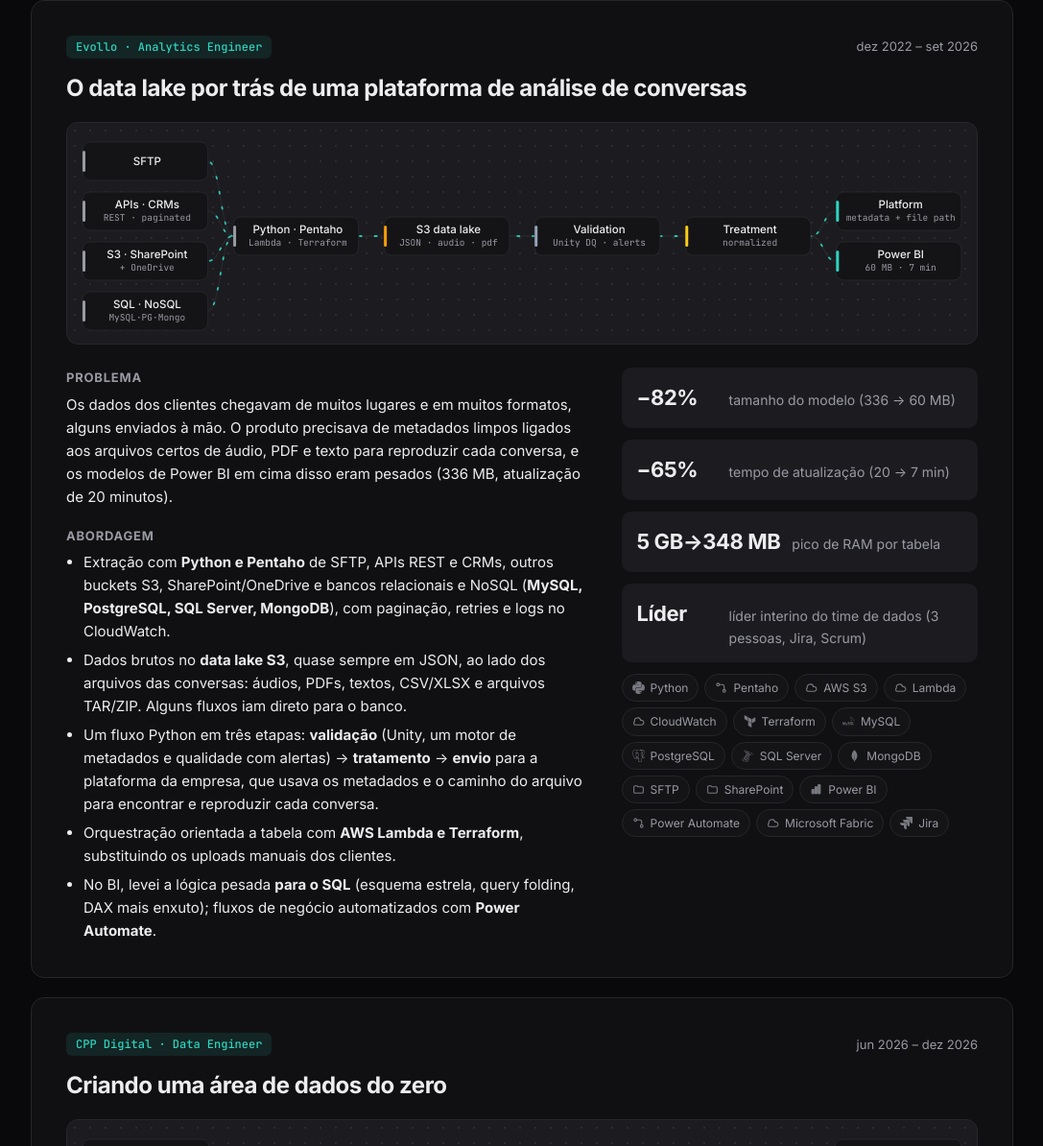
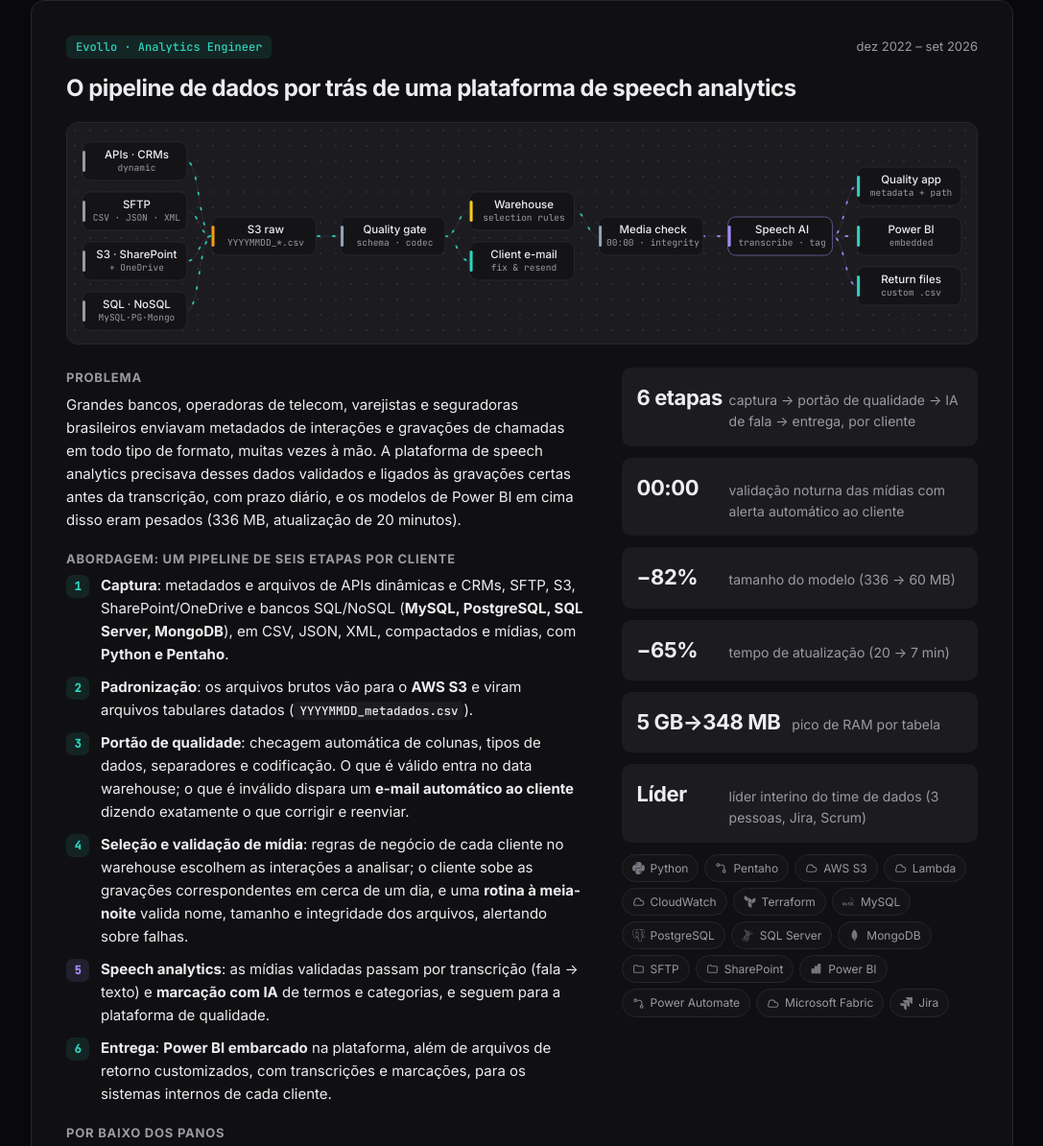
Before and after one commit to Gomes-data-engineer/Gomes-data-engineer.github.io, a plain HTML site: page pt/index.html in a window 1280 px wide. Shown: the part 2010-3204 px from the top of the page at 96% size, without its empty margins (96-1183 px from the left). Drawn offline with Linux system fonts and the light colour scheme.

Commit message:
Evollo case: six-step speech-analytics pipeline; render lineage on load
Co-Authored-By: Claude Opus 5.5 <noreply@anthropic.com>

```diff
--- a/pt/index.html
+++ b/pt/index.html
@@ -17,7 +17,7 @@
   <link rel="preconnect" href="https://fonts.googleapis.com">
   <link rel="preconnect" href="https://fonts.gstatic.com" crossorigin>
   <link href="https://fonts.googleapis.com/css2?family=Inter:wght@400;500;600;700&family=JetBrains+Mono:wght@400;500&display=swap" rel="stylesheet">
-  <link rel="stylesheet" href="../styles.css?v=3">
+  <link rel="stylesheet" href="../styles.css?v=4">
   <script>
     document.documentElement.classList.add('js');
     try { const t = localStorage.getItem('theme'); if (t) document.documentElement.dataset.theme = t; } catch (e) {}
@@ -126,22 +126,30 @@
           <span class="tag">Evollo · Analytics Engineer</span>
           <span class="date">dez 2022 – set 2026</span>
         </div>
-        <h3>O data lake por trás de uma plataforma de análise de conversas</h3>
+        <h3>O pipeline de dados por trás de uma plataforma de speech analytics</h3>
         <div class="lineage-box"><div class="lineage" data-lineage="evollo"></div></div>
         <div class="case-grid">
           <div>
             <h4>Problema</h4>
-            <p>Os dados dos clientes chegavam de muitos lugares e em muitos formatos, alguns enviados à mão. O produto precisava de metadados limpos ligados aos arquivos certos de áudio, PDF e texto para reproduzir cada conversa, e os modelos de Power BI em cima disso eram pesados (336 MB, atualização de 20 minutos).</p>
-            <h4>Abordagem</h4>
+            <p>Grandes bancos, operadoras de telecom, varejistas e seguradoras brasileiros enviavam metadados de interações e gravações de chamadas em todo tipo de formato, muitas vezes à mão. A plataforma de speech analytics precisava desses dados validados e ligados às gravações certas antes da transcrição, com prazo diário, e os modelos de Power BI em cima disso eram pesados (336 MB, atualização de 20 minutos).</p>
+            <h4>Abordagem: um pipeline de seis etapas por cliente</h4>
+            <ol class="steps">
+              <li><strong>Captura</strong>: metadados e arquivos de APIs dinâmicas e CRMs, SFTP, S3, SharePoint/OneDrive e bancos SQL/NoSQL (<strong>MySQL, PostgreSQL, SQL Server, MongoDB</strong>), em CSV, JSON, XML, compactados e mídias, com <strong>Python e Pentaho</strong>.</li>
+              <li><strong>Padronização</strong>: os arquivos brutos vão para o <strong>AWS S3</strong> e viram arquivos tabulares datados (<code>YYYYMMDD_metadados.csv</code>).</li>
+              <li><strong>Portão de qualidade</strong>: checagem automática de colunas, tipos de dados, separadores e codificação. O que é válido entra no data warehouse; o que é inválido dispara um <strong>e-mail automático ao cliente</strong> dizendo exatamente o que corrigir e reenviar.</li>
+              <li><strong>Seleção e validação de mídia</strong>: regras de negócio de cada cliente no warehouse escolhem as interações a analisar; o cliente sobe as gravações correspondentes em cerca de um dia, e uma <strong>rotina à meia-noite</strong> valida nome, tamanho e integridade dos arquivos, alertando sobre falhas.</li>
+              <li><strong>Speech analytics</strong>: as mídias validadas passam por transcrição (fala → texto) e <strong>marcação com IA</strong> de termos e categorias, e seguem para a plataforma de qualidade.</li>
+              <li><strong>Entrega</strong>: <strong>Power BI embarcado</strong> na plataforma, além de arquivos de retorno customizados, com transcrições e marcações, para os sistemas internos de cada cliente.</li>
+            </ol>
+            <h4>Por baixo dos panos</h4>
             <ul>
-              <li>Extração com <strong>Python e Pentaho</strong> de SFTP, APIs REST e CRMs, outros buckets S3, SharePoint/OneDrive e bancos relacionais e NoSQL (<strong>MySQL, PostgreSQL, SQL Server, MongoDB</strong>), com paginação, retries e logs no CloudWatch.</li>
-              <li>Dados brutos no <strong>data lake S3</strong>, quase sempre em JSON, ao lado dos arquivos das conversas: áudios, PDFs, textos, CSV/XLSX e arquivos TAR/ZIP. Alguns fluxos iam direto para o banco.</li>
-              <li>Um fluxo Python em três etapas: <strong>validação</strong> (Unity, um motor de metadados e qualidade com alertas) → <strong>tratamento</strong> → <strong>envio</strong> para a plataforma da empresa, que usava os metadados e o caminho do arquivo para encontrar e reproduzir cada conversa.</li>
-              <li>Orquestração orientada a tabela com <strong>AWS Lambda e Terraform</strong>, substituindo os uploads manuais dos clientes.</li>
+              <li>Orquestração orientada a tabela com <strong>AWS Lambda e Terraform</strong>, logs no CloudWatch e o <strong>Unity</strong>, um motor Python de metadados e qualidade com alertas, substituindo os uploads manuais dos clientes.</li>
               <li>No BI, levei a lógica pesada <strong>para o SQL</strong> (esquema estrela, query folding, DAX mais enxuto); fluxos de negócio automatizados com <strong>Power Automate</strong>.</li>
             </ul>
           </div>
           <div class="case-side">
+            <div class="result"><span class="result-num">6 etapas</span><span>captura → portão de qualidade → IA de fala → entrega, por cliente</span></div>
+            <div class="result"><span class="result-num">00:00</span><span>validação noturna das mídias com alerta automático ao cliente</span></div>
             <div class="result"><span class="result-num">−82%</span><span>tamanho do modelo (336 → 60 MB)</span></div>
             <div class="result"><span class="result-num">−65%</span><span>tempo de atualização (20 → 7 min)</span></div>
             <div class="result"><span class="result-num">5 GB→348 MB</span><span>pico de RAM por tabela</span></div>
@@ -380,6 +388,6 @@
     <iframe id="reportFrame" title="Relatório do Power BI" allowfullscreen></iframe>
   </dialog>
 
-  <script src="../script.js?v=3"></script>
+  <script src="../script.js?v=4"></script>
 </body>
 </html>
--- a/script.js
+++ b/script.js
@@ -27,14 +27,15 @@ const LINEAGE = {
   },
   evollo: {
     layers: [
-      [{ id: 'sftp', t: 'SFTP', s: 'source' }, { id: 'api', t: 'APIs · CRMs', s: 'source', sub: 'REST · paginated' }, { id: 'cloud', t: 'S3 · SharePoint', s: 'source', sub: '+ OneDrive' }, { id: 'db', t: 'SQL · NoSQL', s: 'source', sub: 'MySQL·PG·Mongo' }],
-      [{ id: 'ing', t: 'Python · Pentaho', s: 'source', sub: 'Lambda · Terraform' }],
-      [{ id: 'br', t: 'S3 data lake', s: 'bronze', sub: 'JSON · audio · pdf' }],
-      [{ id: 'val', t: 'Validation', s: 'silver', sub: 'Unity DQ · alerts' }],
-      [{ id: 'tr', t: 'Treatment', s: 'gold', sub: 'normalized' }],
-      [{ id: 'pl', t: 'Platform', s: 'serve', sub: 'metadata + file path' }, { id: 'bi', t: 'Power BI', s: 'serve', sub: '60 MB · 7 min' }]
+      [{ id: 'api', t: 'APIs · CRMs', s: 'source', sub: 'dynamic' }, { id: 'sftp', t: 'SFTP', s: 'source', sub: 'CSV · JSON · XML' }, { id: 'cloud', t: 'S3 · SharePoint', s: 'source', sub: '+ OneDrive' }, { id: 'db', t: 'SQL · NoSQL', s: 'source', sub: 'MySQL·PG·Mongo' }],
+      [{ id: 'br', t: 'S3 raw', s: 'bronze', sub: 'YYYYMMDD_*.csv' }],
+      [{ id: 'gate', t: 'Quality gate', s: 'silver', sub: 'schema · codec' }],
+      [{ id: 'dw', t: 'Warehouse', s: 'gold', sub: 'selection rules' }, { id: 'mail', t: 'Client e-mail', s: 'serve', sub: 'fix & resend' }],
+      [{ id: 'media', t: 'Media check', s: 'silver', sub: '00:00 · integrity' }],
+      [{ id: 'sp', t: 'Speech AI', s: 'ai', sub: 'transcribe · tag' }],
+      [{ id: 'q', t: 'Quality app', s: 'serve', sub: 'metadata + path' }, { id: 'bi', t: 'Power BI', s: 'serve', sub: 'embedded' }, { id: 'ret', t: 'Return files', s: 'serve', sub: 'custom .csv' }]
     ],
-    edges: [['sftp', 'ing'], ['api', 'ing'], ['cloud', 'ing'], ['db', 'ing'], ['ing', 'br'], ['br', 'val'], ['val', 'tr'], ['tr', 'pl'], ['tr', 'bi']]
+    edges: [['api', 'br'], ['sftp', 'br'], ['cloud', 'br'], ['db', 'br'], ['br', 'gate'], ['gate', 'dw'], ['gate', 'mail'], ['dw', 'media'], ['media', 'sp'], ['sp', 'q'], ['sp', 'bi'], ['sp', 'ret']]
   },
   cpp: {
     layers: [
@@ -131,7 +132,8 @@ function renderLineage(el) {
       if (e.target._w !== w) { e.target._w = w; renderLineage(e.target); }
     });
   });
-  els.forEach((el) => ro.observe(el));
+  // Draw once right away (ResizeObserver may not fire in background tabs), then keep in sync with resizes
+  els.forEach((el) => { el._w = Math.round(el.clientWidth); renderLineage(el); ro.observe(el); });
 })();
 
 // ---------- Technology icons on chips (first match wins; order matters) ----------
--- a/styles.css
+++ b/styles.css
@@ -209,6 +209,15 @@ h2 { margin-top: 12px; font-size: clamp(26px, 4vw, 36px); letter-spacing: -.025e
 .case p, .case li { font-size: 15px; }
 .case ul:not(.chips) { padding-left: 18px; display: grid; gap: 6px; }
 .case-side { display: flex; flex-direction: column; gap: 12px; }
+.case ol.steps { list-style: none; padding: 0; counter-reset: step; display: grid; gap: 10px; }
+.case ol.steps li { counter-increment: step; position: relative; padding-left: 36px; }
+.case ol.steps li::before {
+  content: counter(step); position: absolute; left: 0; top: 1px; width: 24px; height: 24px; border-radius: 7px;
+  display: grid; place-items: center; font: 600 12px/1 "JetBrains Mono", monospace;
+  background: var(--accent-soft); color: var(--accent);
+}
+.case ol.steps li:nth-child(5)::before { background: var(--ai-soft); color: var(--accent-2); }
+.case code { font: 500 12.5px "JetBrains Mono", monospace; padding: 1px 6px; border-radius: 5px; background: var(--surface-2); white-space: nowrap; }
 .result {
   display: flex; align-items: baseline; gap: 12px; padding: 14px 16px; border-radius: 10px;
   background: var(--surface-2); font-size: 14px; color: var(--muted);
```
Also changed, not shown: index.html (+17 -9 lines).
